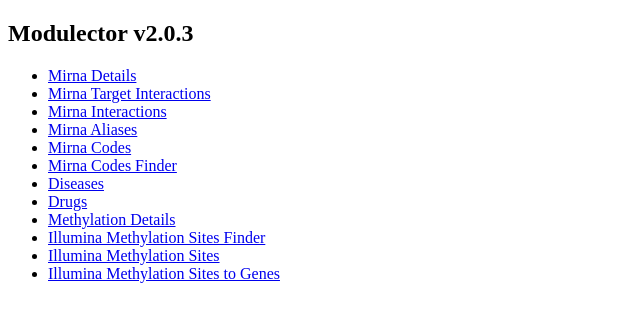
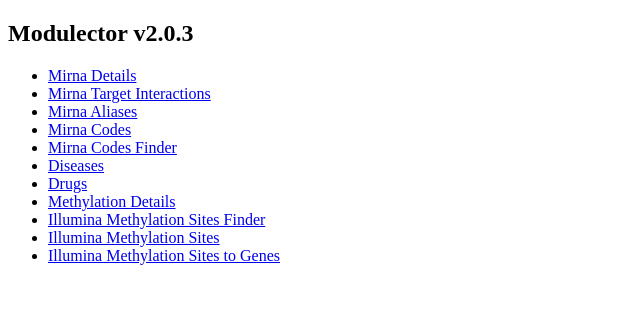
Before and after one commit to omics-datascience/modulector, a Django app: page / in a window 1280 px wide. Shown: the top 322 px of the page, without its empty margins (0-640 px from the left). Run offline with Django 3.2, Linux system fonts and the light colour scheme; parts of the project's set-up code (start-up, migrations or seed data) failed here and were passed over.

Commit message:
mirna-interactions endpoint deleted

```diff
--- a/ModulectorBackend/urls.py
+++ b/ModulectorBackend/urls.py
@@ -22,10 +22,8 @@
 urlpatterns = [
     path('admin/', admin.site.urls),
     path('mirna/', views.MirnaList.as_view({'get': 'list'}), name='mirna'),
-    path('mirna-target-interactions/', views.MirnaTargetInteractions.as_view({'get': 'list'}),
+    path('mirna-target-interactions/', views.MirnaTargetInteractions.as_view(),
          name='mirna_target_interactions'),
-    path('mirna-interactions/', views.MirnaInteractions.as_view(),
-         name='mirna_interactions'),
     path('mirna-aliases/', views.MirnaAliasesList.as_view(), name='mirna_aliases'),
     path('mirna-codes/', views.MirnaCodes.as_view(), name='mirna_codes'),
     path('mirna-codes-finder/', views.MirnaCodesFinder.as_view(),
--- a/docker-compose.dev.yml
+++ b/docker-compose.dev.yml
@@ -7,7 +7,7 @@
     #     container_name: modulector_dev_db
     #     restart: always
     #     ports:
-    #         - 5433:5432
+    #         - 5432:5432
     #     command: postgres -c 'config_file=/etc/postgresql/postgresql.conf'
     #     environment:
     #         # IMPORTANT: these three params must be the same than POSTGRES_USERNAME, POSTGRES_PASSWORD, POSTGRES_DB
--- a/modulector/templates/index.html
+++ b/modulector/templates/index.html
@@ -12,9 +12,6 @@
     </li>
     <li>
         <a href="{% url 'mirna_target_interactions' %}">Mirna Target Interactions</a>
-    </li>
-    <li>
-        <a href="{% url 'mirna_interactions' %}">Mirna Interactions</a>
     </li>
     <li>
         <a href="{% url 'mirna_aliases' %}">Mirna Aliases</a>
--- a/modulector/views.py
+++ b/modulector/views.py
@@ -59,58 +59,58 @@
         return DEFAULT_PAGE_SIZE
 
 
-class MirnaTargetInteractions(viewsets.ReadOnlyModelViewSet):
-    """Returns a single instance with data about an interaction between a miRNA and a gene
-    (mirna-target-interactions endpoint)"""
+# class MirnaTargetInteractions(viewsets.ReadOnlyModelViewSet):
+#     """Returns a single instance with data about an interaction between a miRNA and a gene
+#     (mirna-target-interactions endpoint)"""
+#     serializer_class = MirnaXGenSerializer
+#     handler400 = 'rest_framework.exceptions.bad_request'
+
+#     @staticmethod
+#     def __get_gene_aliases(gene: str) -> List[str]:
+#         """Retrieves the aliases for a gene based on the gene provided"""
+#         match_gene = GeneAliases.objects.filter(
+#             Q(alias=gene) | Q(gene_symbol=gene)).first()
+#         if match_gene is None:
+#             return []
+
+#         gene_symbol = match_gene.gene_symbol
+#         aliases = list(GeneAliases.objects.filter(
+#             gene_symbol=gene_symbol).values_list('alias', flat=True).distinct())
+#         # Adds the parameter to not omit it in the future search
+#         aliases.append(gene)
+#         return aliases
+
+#     def list(self, request, *args, **kwargs):
+#         mirna = self.request.GET.get("mirna")
+#         gene = self.request.GET.get("gene")
+
+#         if not mirna or not gene:
+#             raise ParseError(detail="mirna and gene are obligatory")
+
+#         # Gets gene aliases
+#         gene_aliases = self.__get_gene_aliases(gene)
+
+#         # Gets miRNA aliases
+#         mirna_aliases = get_mirna_aliases(mirna)
+#         instance = generics.get_object_or_404(
+#             MirnaXGene, mirna__mirna_code__in=mirna_aliases, gene__in=gene_aliases)
+#         serializer = self.get_serializer(instance)
+#         return Response(serializer.data)
+
+
+class MirnaTargetInteractions(generics.ListAPIView):
+    """Returns a paginated response with all the interactions of a specific miRNA (mirna-interactions endpoint)"""
     serializer_class = MirnaXGenSerializer
+    pagination_class = StandardResultsSetPagination
+    filter_backends = [filters.OrderingFilter]
+    ordering_fields = ['gene', 'score']
+    ordering = ['id']
     handler400 = 'rest_framework.exceptions.bad_request'
 
     @staticmethod
     def __get_gene_aliases(gene: str) -> List[str]:
         """Retrieves the aliases for a gene based on the gene provided"""
-        match_gene = GeneAliases.objects.filter(
-            Q(alias=gene) | Q(gene_symbol=gene)).first()
-        if match_gene is None:
-            return []
-
-        gene_symbol = match_gene.gene_symbol
-        aliases = list(GeneAliases.objects.filter(
-            gene_symbol=gene_symbol).values_list('alias', flat=True).distinct())
-        # Adds the parameter to not omit it in the future search
-        aliases.append(gene)
-        return aliases
-
-    def list(self, request, *args, **kwargs):
-        mirna = self.request.GET.get("mirna")
-        gene = self.request.GET.get("gene")
-
-        if not mirna or not gene:
-            raise ParseError(detail="mirna and gene are obligatory")
-
-        # Gets gene aliases
-        gene_aliases = self.__get_gene_aliases(gene)
-
-        # Gets miRNA aliases
-        mirna_aliases = get_mirna_aliases(mirna)
-        instance = generics.get_object_or_404(
-            MirnaXGene, mirna__mirna_code__in=mirna_aliases, gene__in=gene_aliases)
-        serializer = self.get_serializer(instance)
-        return Response(serializer.data)
-
-
-class MirnaInteractions(generics.ListAPIView):
-    """Returns a paginated response with all the interactions of a specific miRNA (mirna-interactions endpoint)"""
-    serializer_class = MirnaXGenSerializer
-    pagination_class = StandardResultsSetPagination
-    filter_backends = [filters.OrderingFilter, filters.SearchFilter]
-    ordering_fields = ['gene', 'score']
-    ordering = ['id']
-    search_fields = ['gene']
-    handler400 = 'rest_framework.exceptions.bad_request'
-
-    @staticmethod
-    def __get_gene_aliases(gene: str) -> List[str]:
-        """Retrieves the aliases for a gene based on the gene provided"""
+        print()
         match_gene = GeneAliases.objects.filter(
             Q(alias=gene) | Q(gene_symbol=gene)).first()
         if match_gene is None:
```
Also changed, not shown: modulector/models.py (+5 -4 lines), README.md, modulector/migrations/0040_alter_mirnaxgene_gene_alter_mirnaxgene_score.py (added).
